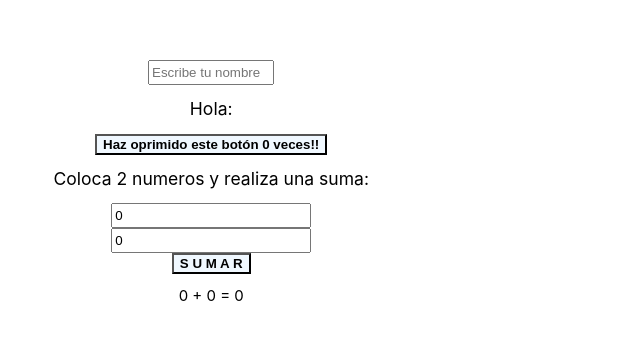
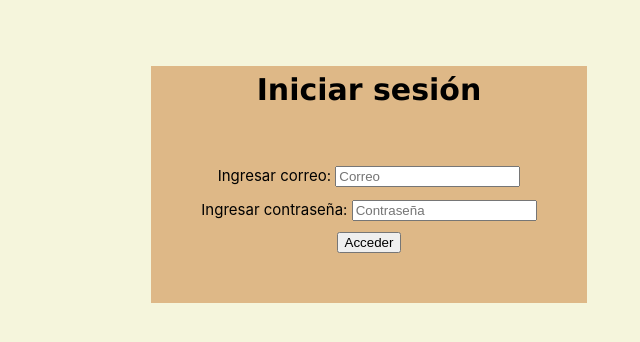
Before and after one commit to CasMonDavid/Programacion_Avanzada_7_David, a Vue app in the folder Unidad 3/proyecto-vue/: page / in a window 1280 px wide. Shown: the part 216-558 px from the top of the page, without its empty margins (271-911 px from the left). Built offline with nearby package versions, Linux system fonts and the light colour scheme.

Commit message:
Se realizo un login sin funciones

```diff
--- a/Unidad 3/proyecto-vue/src/App.vue
+++ b/Unidad 3/proyecto-vue/src/App.vue
@@ -6,27 +6,27 @@
   let resultado = ref(0)
   let texto = ref('')
 
-  function Sumar(){
-    resultado.value = Number(varUno.value)+Number(varDos.value)
+  methods: {
+
   }
-
-  defineProps({
-    varUno: Number,
-    varDos: Number,
-    resultado: Number
-  })
 </script>
 
 <template>
   <div class="cuerpo">
-    <input class="m-i" v-model="texto" placeholder="Escribe tu nombre">
-    <h3 class="m-i">Hola: {{ texto }}</h3>
-    <button class="m-i" @click="count++">Haz oprimido este botón {{ count }} veces!!</button>
-    <h3 class="m-i">Coloca 2 numeros y realiza una suma:</h3>
-    <input class="suma" v-model="varUno" placeholder="Valor 1">
-    <input class="suma" v-model="varDos" placeholder="valor 2">
-    <button class="m-i" v-on:click="Sumar()"> S U M A R </button>
-    <h4>{{ varUno }} + {{ varDos }} = {{ resultado }}</h4>
+    <div id="titulo">
+        <h1>Iniciar sesión</h1>
+    </div>
+    <div id="campos">
+      <div id="campoCorreo">
+        <label for="">Ingresar correo: </label>
+        <input v-model="correo" type="text" placeholder="Correo">
+      </div>
+      <div id="campoPassword">
+        <label for="">Ingresar contraseña: </label>
+        <input v-model="password" type="password" placeholder="Contraseña">
+      </div>
+      <button>Acceder</button>
+    </div>
   </div>
 </template>
 
@@ -35,20 +35,23 @@
     display: flex;
     flex-direction: column;
     align-items: center;
+    background-color: burlywood;
   }
-  input {
-    width: 40%;
-    height: 25px;
-  }
-  button {
-    background-color: aliceblue;
-    color: black;
+  #titulo h1{
+    font-family: 'Lucida Sans', 'Lucida Sans Regular', 'Lucida Grande', 'Lucida Sans Unicode', Geneva, Verdana, sans-serif;
     font-weight: bold;
   }
-  .m-i{
-    margin-bottom: 10px;
+  #campos{
+    display: flex;
+    flex-direction: column;
+    align-items: center;
+    margin: 30px;
+    padding: 20px;
   }
-  .suma {
-    width: 200px;
+  #campoCorreo{
+    padding-bottom: 10px;
+  }
+  #campoPassword{
+    padding-bottom: 10px;
   }
 </style>
--- a/Unidad 3/proyecto-vue/src/assets/base.css
+++ b/Unidad 3/proyecto-vue/src/assets/base.css
@@ -62,6 +62,7 @@ body {
   min-height: 100vh;
   /*color: var(--color-text);
   background: var(--color-background);*/
+  background-color: beige;
   transition:
     color 0.5s,
     background-color 0.5s;
--- a/Unidad 3/proyecto-vue/src/assets/main.css
+++ b/Unidad 3/proyecto-vue/src/assets/main.css
@@ -26,10 +26,4 @@ a,
     display: flex;
     place-items: center;
   }
-
-  #app {
-    display: grid;
-    grid-template-columns: 1fr 1fr;
-    padding: 0 2rem;
-  }
 }
```
